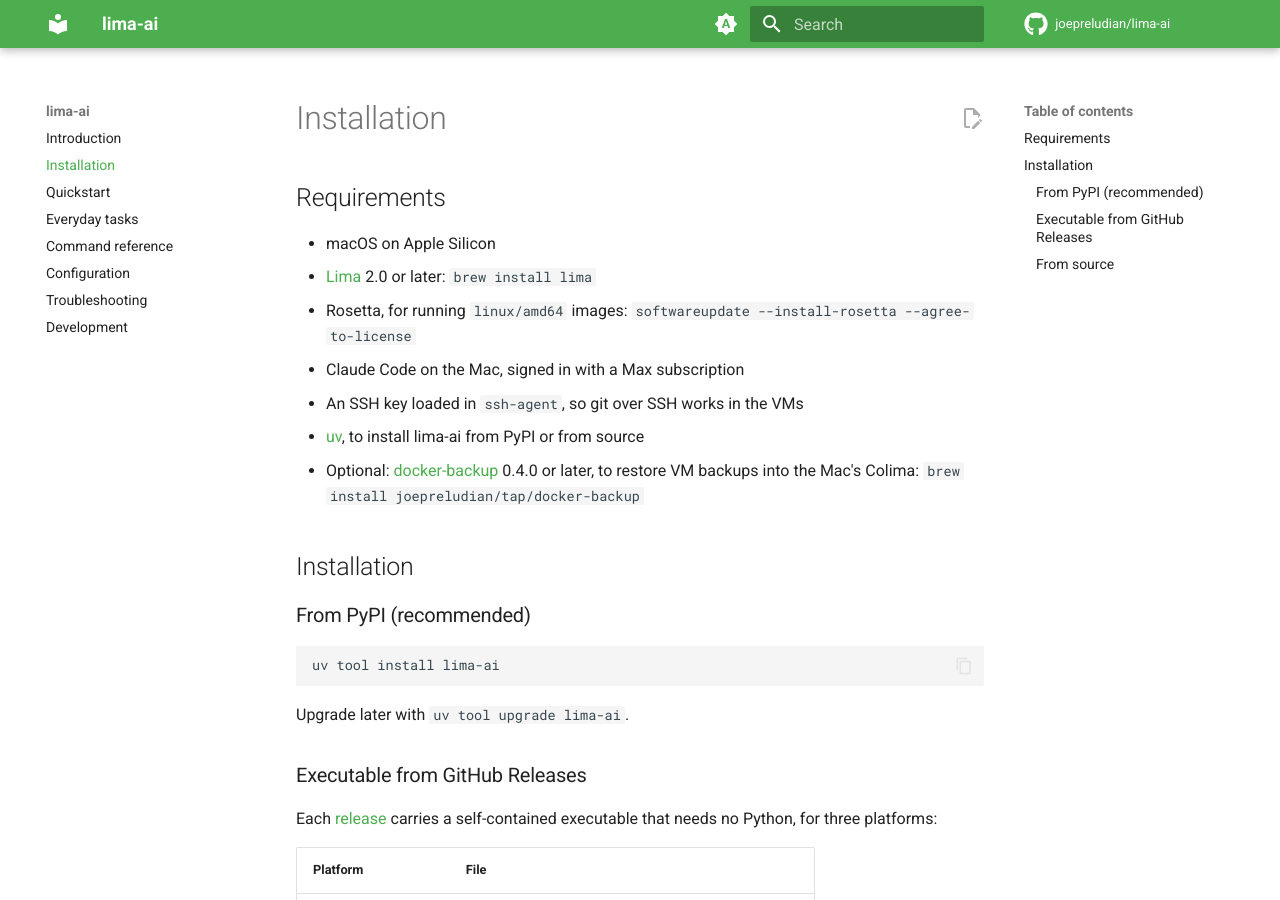
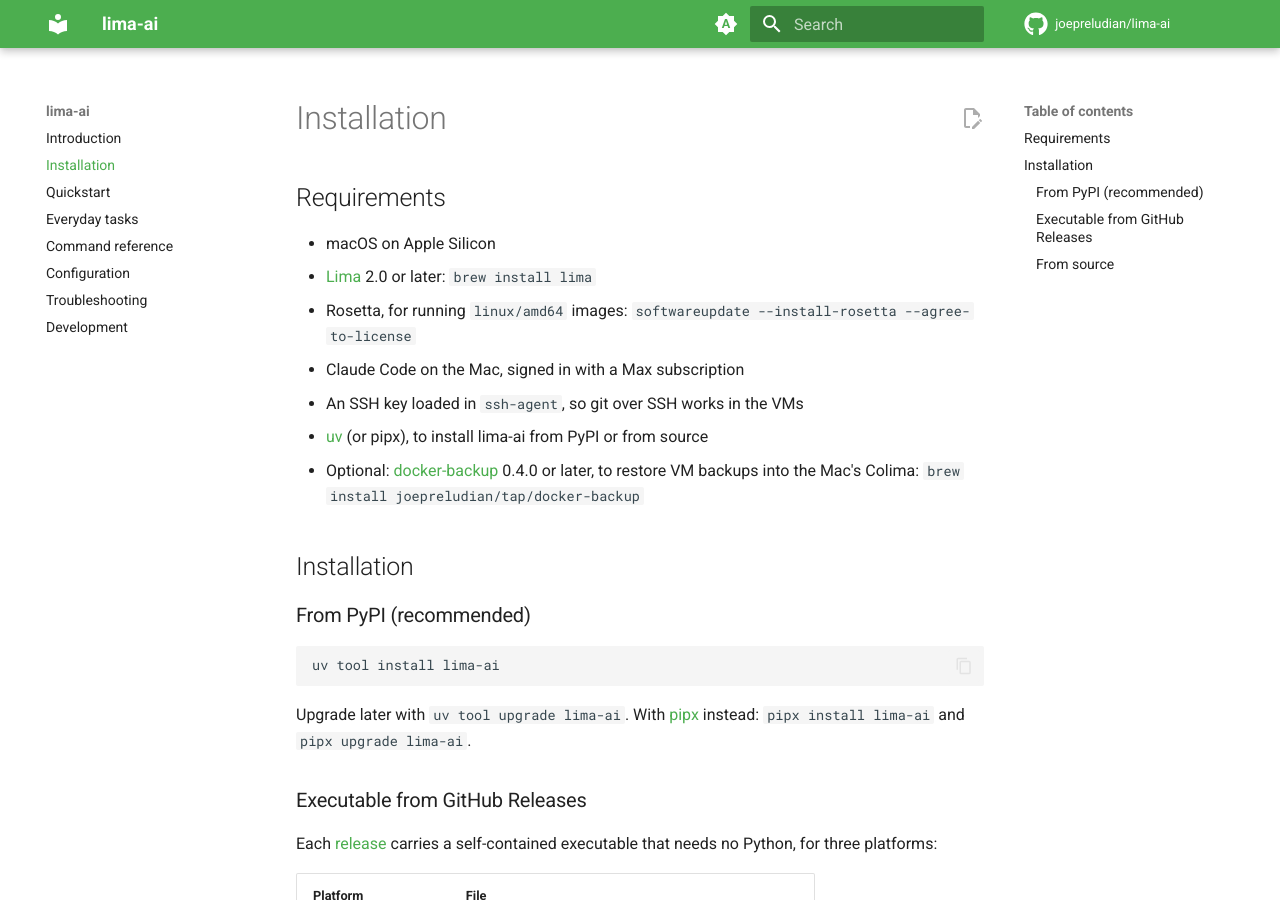
Before and after one commit to joepreludian/lima-ai, an MkDocs documentation site: the page built from docs/manual/docs/install.md, in a window 1280 px wide and 900 px high. Built offline with MkDocs 1.6.1 and Material for MkDocs 9.7.7, drawn with Linux system fonts in a browser that asks for light colours; comment, search, counter and statistics services are not loaded.

Commit message:
docs: mention pipx as an alternative to uv tool

````diff
--- a/docs/manual/docs/install.md
+++ b/docs/manual/docs/install.md
@@ -8,7 +8,7 @@
   `softwareupdate --install-rosetta --agree-to-license`
 - Claude Code on the Mac, signed in with a Max subscription
 - An SSH key loaded in `ssh-agent`, so git over SSH works in the VMs
-- [uv](https://docs.astral.sh/uv/), to install lima-ai from PyPI or from source
+- [uv](https://docs.astral.sh/uv/) (or pipx), to install lima-ai from PyPI or from source
 - Optional: [docker-backup](https://docker-backup.readthedocs.io) 0.4.0 or
   later, to restore VM backups into the Mac's Colima:
   `brew install joepreludian/tap/docker-backup`
@@ -21,7 +21,9 @@
 uv tool install lima-ai
 ```
 
-Upgrade later with `uv tool upgrade lima-ai`.
+Upgrade later with `uv tool upgrade lima-ai`. With
+[pipx](https://pipx.pypa.io) instead: `pipx install lima-ai` and
+`pipx upgrade lima-ai`.
 
 ### Executable from GitHub Releases
 
````
Also changed, not shown: README.md.
